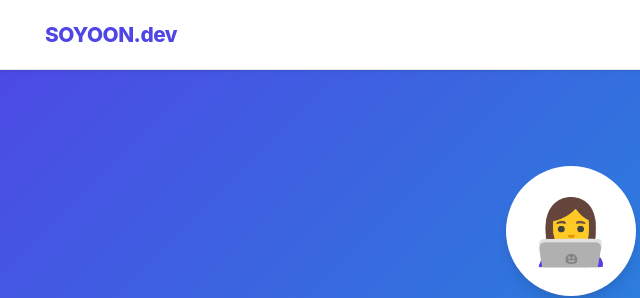
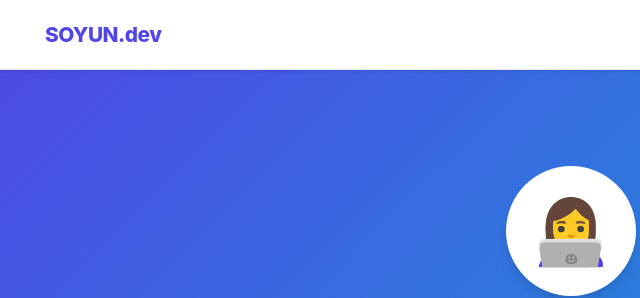
Before and after one commit to soyun7052/soyun7052.github.io, a plain HTML site: page index.html in a window 1280 px wide. Shown: the top 298 px of the page, 69-709 px from the left. Drawn offline with Linux system fonts and the light colour scheme.

Commit message:
Correct spelling of 'SOYOON' to 'SOYUN' in index.html

```diff
--- a/index.html
+++ b/index.html
@@ -648,7 +648,7 @@
     <!-- 상단 네비게이션 바 -->
     <nav class="navbar">
         <div class="nav-container">
-            <a href="#" class="nav-logo">SOYOON.dev</a>
+            <a href="#" class="nav-logo">SOYUN.dev</a>
             <ul class="nav-menu">
                 <li><a href="#about">소개</a></li>
                 <li><a href="#interests">관심 분야</a></li>
@@ -769,7 +769,7 @@
     <!-- 푸터 -->
     <footer>
         <div class="footer-content">
-            <p class="footer-logo">SOYOON.dev</p>
+            <p class="footer-logo">SOYUN.dev</p>
             <p class="copyright">&copy; 2026 정소윤. All rights reserved. Designed with passion.</p>
         </div>
     </footer>
```
